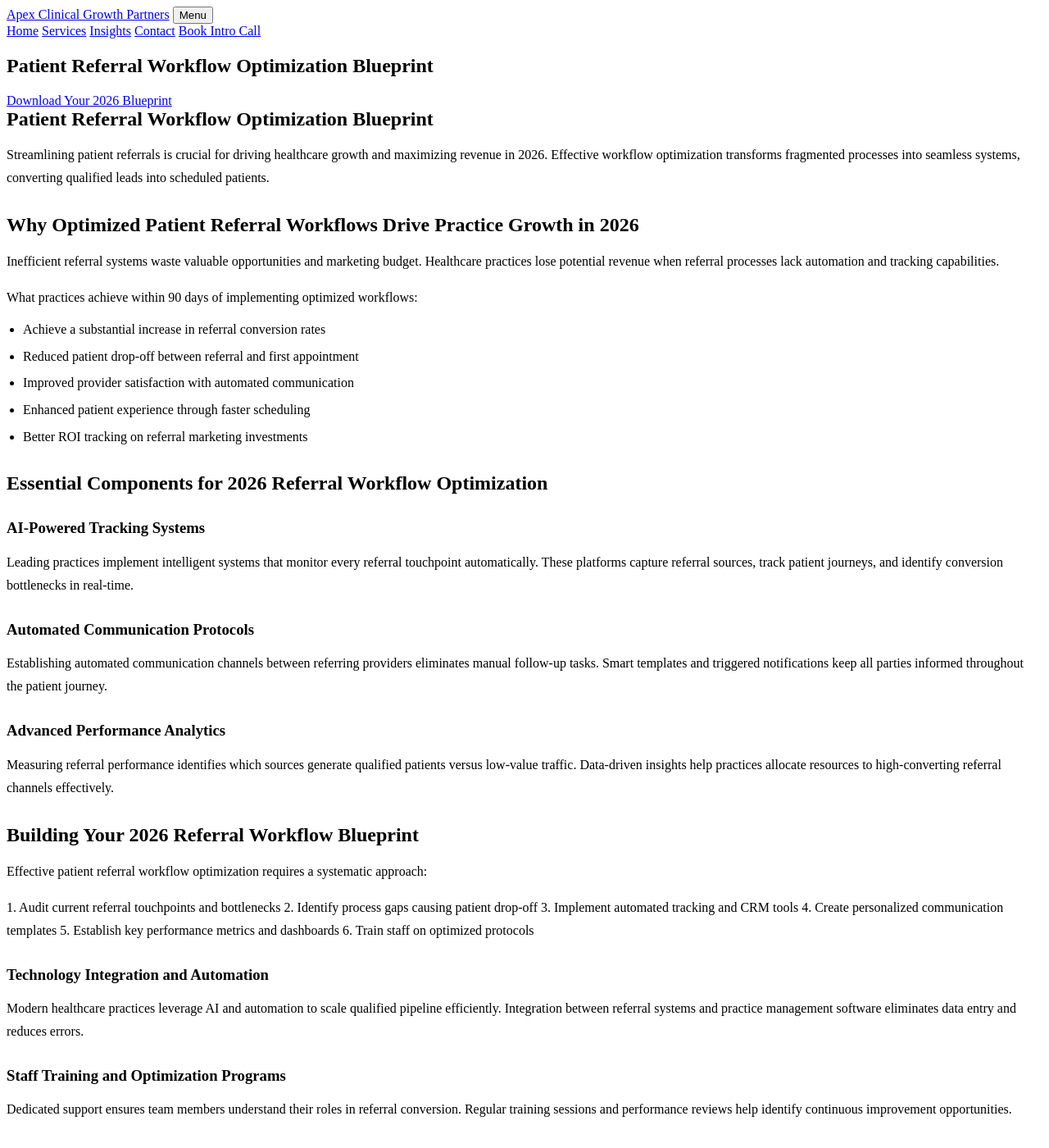
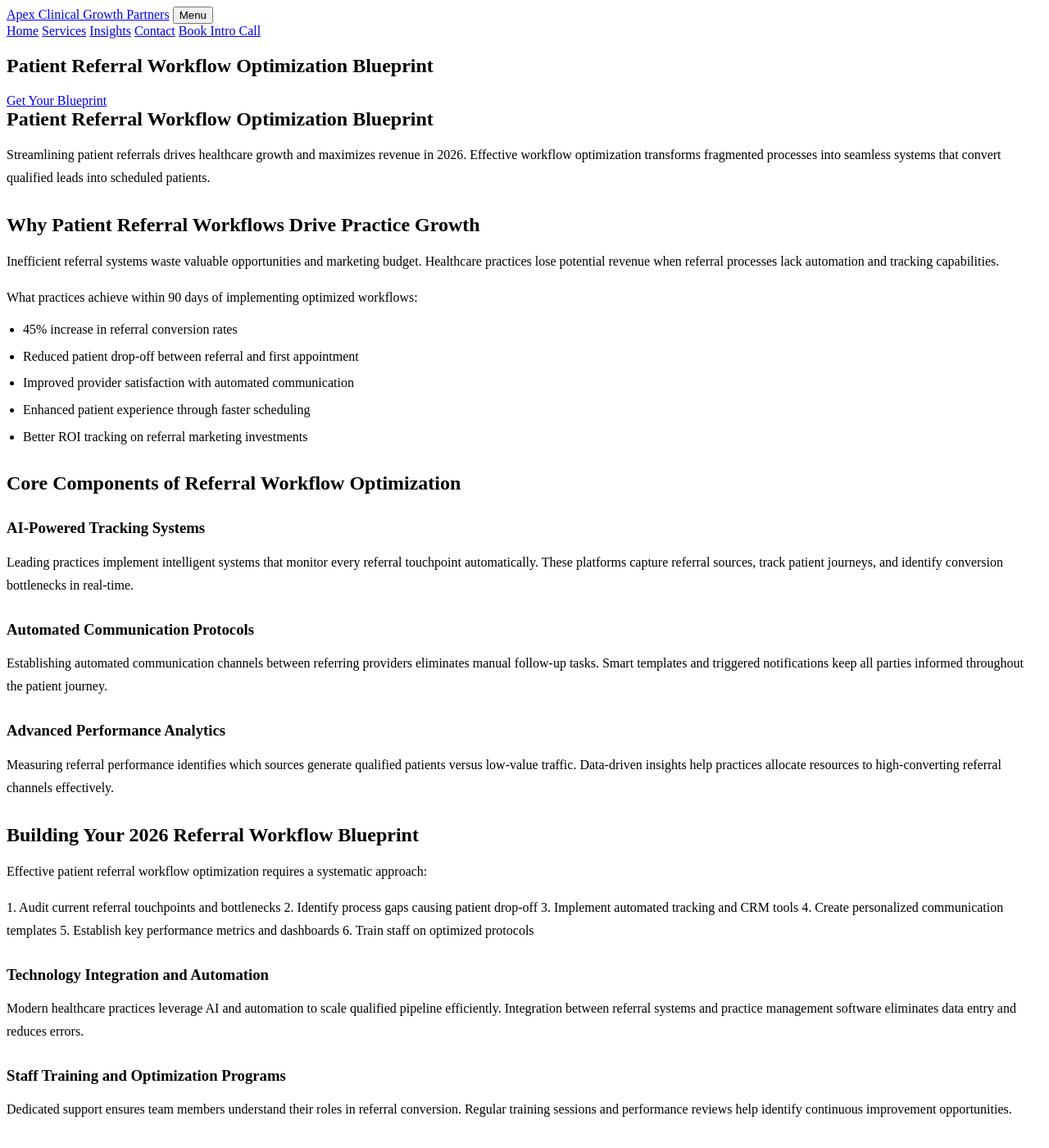
Before and after one commit to prjctlphbt/orbitr-canary-angular-20260228, a Jekyll site: the page patient-referral-workflow-blueprint.html, which Jekyll copies as it is, in a window 1280 px wide and 1400 px high. Shown: the whole window at 82% size. Built offline with Jekyll 4.4.1, drawn with Linux system fonts in a browser that asks for light colours; some of the changed text lies outside the part shown.

Commit message:
Rollback: Revert changes to patient-referral-workflow-blueprint.html

```diff
--- a/patient-referral-workflow-blueprint.html
+++ b/patient-referral-workflow-blueprint.html
@@ -4,8 +4,8 @@
 <head>
 <meta charset="utf-8"/>
 <meta content="width=device-width, initial-scale=1.0" name="viewport"/>
-<meta content="Elevate your healthcare practice in 2026 with Apex Clinical Growth Partners' Patient Referral Workflow Optimization Blueprint. Streamline processes, reduce delays, and boost patient acquisition for sustainable growth. Get your guide today." name="description"/>
-<title>Patient Referral Workflow Optimization Blueprint for 2026 | Apex Clinical Growth Partners</title>
+<meta content="Optimize your patient referral workflow with Apex Clinical Growth Partners. Streamline processes, reduce delays, and boost referral volume by 40% in 2026. Get your blueprint today." name="description"/>
+<title>Patient Referral Workflow Optimization Blueprint | 2026 Guide</title>
 <style>
 
 
@@ -103,24 +103,24 @@
 <section class="page-hero landing-hero">
 <div class="container">
 <h1>Patient Referral Workflow Optimization Blueprint</h1>
-<a class="cta" href="/services/">Download Your 2026 Blueprint</a>
+<a class="cta" href="/services/">Get Your Blueprint</a>
 </div>
 </section>
 <section class="landing-content">
 <div class="container orbitr-generated-content">
 <h1>Patient Referral Workflow Optimization Blueprint</h1>
-<p>Streamlining patient referrals is crucial for driving healthcare growth and maximizing revenue in 2026. Effective workflow optimization transforms fragmented processes into seamless systems, converting qualified leads into scheduled patients.</p>
-<h2>Why Optimized Patient Referral Workflows Drive Practice Growth in 2026</h2>
+<p>Streamlining patient referrals drives healthcare growth and maximizes revenue in 2026. Effective workflow optimization transforms fragmented processes into seamless systems that convert qualified leads into scheduled patients.</p>
+<h2>Why Patient Referral Workflows Drive Practice Growth</h2>
 <p>Inefficient referral systems waste valuable opportunities and marketing budget. Healthcare practices lose potential revenue when referral processes lack automation and tracking capabilities.</p>
 <p>What practices achieve within 90 days of implementing optimized workflows:</p>
 <ul>
-<li>Achieve a substantial increase in referral conversion rates</li>
+<li>45% increase in referral conversion rates</li>
 <li>Reduced patient drop-off between referral and first appointment</li>
 <li>Improved provider satisfaction with automated communication</li>
 <li>Enhanced patient experience through faster scheduling</li>
 <li>Better ROI tracking on referral marketing investments</li>
 </ul>
-<h2>Essential Components for 2026 Referral Workflow Optimization</h2>
+<h2>Core Components of Referral Workflow Optimization</h2>
 <h3>AI-Powered Tracking Systems</h3>
 <p>Leading practices implement intelligent systems that monitor every referral touchpoint automatically. These platforms capture referral sources, track patient journeys, and identify conversion bottlenecks in real-time.</p>
 <h3>Automated Communication Protocols</h3>
@@ -139,12 +139,12 @@
 <p>Modern healthcare practices leverage AI and automation to scale qualified pipeline efficiently. Integration between referral systems and practice management software eliminates data entry and reduces errors.</p>
 <h3>Staff Training and Optimization Programs</h3>
 <p>Dedicated support ensures team members understand their roles in referral conversion. Regular training sessions and performance reviews help identify continuous improvement opportunities.</p>
-<h2>Measuring Success: Key Referral Workflow Metrics for 2026</h2>
+<h2>Measuring Referral Workflow Success</h2>
 <p>Optimized referral workflows generate measurable ROI within 90 days. Key performance indicators include referral volume, conversion rates, time-to-appointment, and patient lifetime value.</p>
 <p>Successful practices track revenue-generating metrics rather than vanity statistics. Focus on qualified leads that convert to scheduled appointments and completed treatments.</p>
 <h2>Transform Your Referral Process in 2026</h2>
 <p>Apex Clinical Growth Partners serves Denver healthcare practices with comprehensive workflow optimization services. Our team helps practices implement systematic referral processes that drive sustainable growth and revenue.</p>
-<p>Ready to optimize your patient referral workflow for 2026? Contact our specialists at (720) 555-0105 or hello@apexclinicalgrowth.com to schedule your consultation and start converting more referrals today.</p>
+<p>Ready to optimize your patient referral workflow? Contact our specialists at (720) 555-0105 or hello@apexclinicalgrowth.com to schedule your consultation and start converting more referrals today.</p>
 </div>
 </section>
 <section class="landing-cta">
@@ -153,6 +153,7 @@
 <a class="cta" href="/services/">Get Your Free Consultation</a>
 </div>
 </section>
+</main>
 <footer>
 <div class="container footer-grid">
 <div>
@@ -187,5 +188,5 @@
  });
  });
  </script>
-</main></body>
+</body>
 </html>
```
